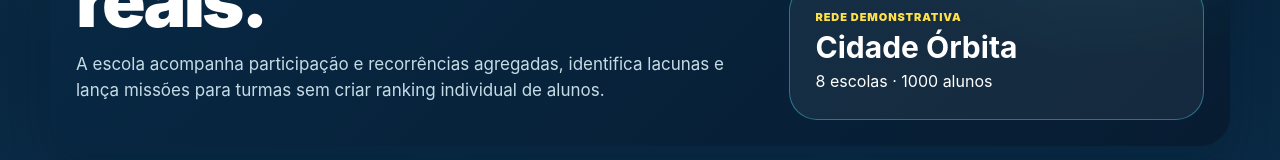
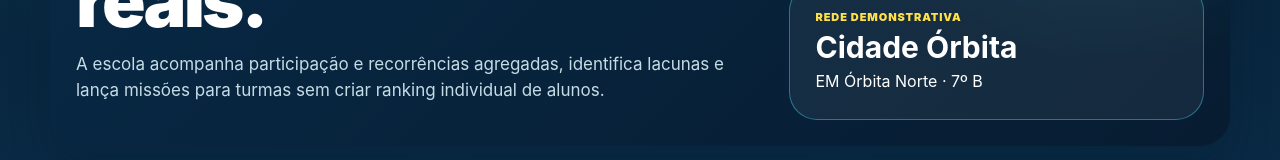
Before and after one commit to Magralha/orbita-mapa-superpoderes-mvp, a React (Vite) app: page / in a window 1280 px wide. Both pictures are taken after a click on the button 971 px from the left and 486 px from the top of the page. Shown: the part 378-538 px from the top of the page. Built offline with nearby package versions, Linux system fonts and the light colour scheme.

Commit message:
game-v4: show linked school class in pilot dashboard

```diff
--- a/src/municipality/MunicipalityDashboard.jsx
+++ b/src/municipality/MunicipalityDashboard.jsx
@@ -13,6 +13,7 @@ export default function MunicipalityDashboard({
   municipality,
   signals,
   opportunities = [],
+  pilotLinks = {},
   assignments = [],
   onAssignMission,
   onAcknowledgeMission,
@@ -28,6 +29,8 @@ export default function MunicipalityDashboard({
 
   const selectedSchoolData = municipality.schools.find((school) => school.id === selectedSchool);
   const schoolAssignments = assignments.filter((item) => item.source === 'school');
+  const linkedClassLabel = pilotLinks?.classRooms?.[0]?.label || null;
+  const linkedSchoolName = pilotLinks?.school?.name || null;
 
   function launchMission() {
     onAssignMission?.(mission, { targetLabel: selectedSchoolData?.name || 'Turma selecionada' });
@@ -50,7 +53,9 @@ export default function MunicipalityDashboard({
           <div className="municipalityName municipalityGameName">
             <small>Rede demonstrativa</small>
             <strong>{municipality.name}</strong>
-            <span>{municipality.schools.length} escolas · {signals.totalStudents} alunos</span>
+            <span>
+              {linkedSchoolName ? `${linkedSchoolName}${linkedClassLabel ? ` · ${linkedClassLabel}` : ''}` : `${municipality.schools.length} escolas · ${signals.totalStudents} alunos`}
+            </span>
           </div>
         </header>
 
```
